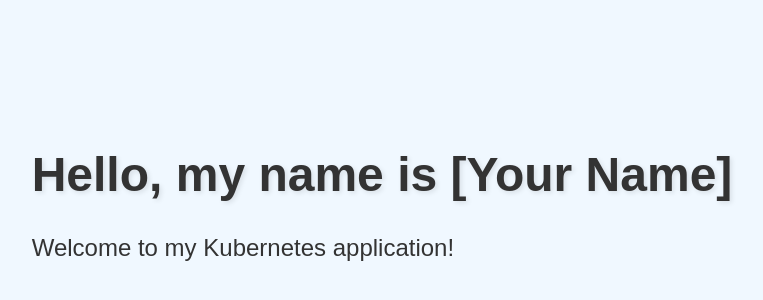
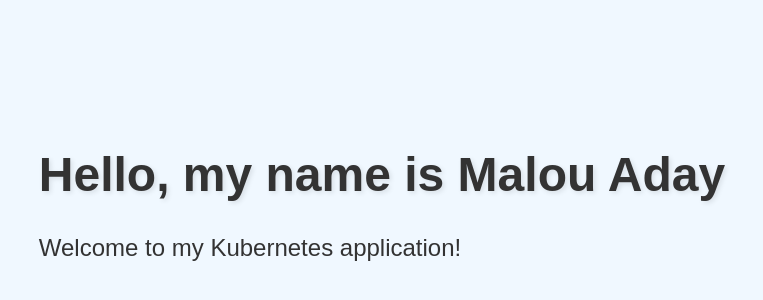
Before and after one commit to mals-function/kubernetes, a plain HTML site: page index.html in a window 1280 px wide. Shown: the part 200-500 px from the top of the page, without its empty margins (258-1021 px from the left). Drawn offline with Linux system fonts and the light colour scheme.

Commit message:
Update index.html

```diff
--- a/index.html
+++ b/index.html
@@ -27,7 +27,7 @@
 </head>
 <body>
     <div>
-        <h1>Hello, my name is [Your Name]</h1>
+        <h1>Hello, my name is Malou Aday</h1>
         <p>Welcome to my Kubernetes application!</p>
     </div>
 </body>
```
